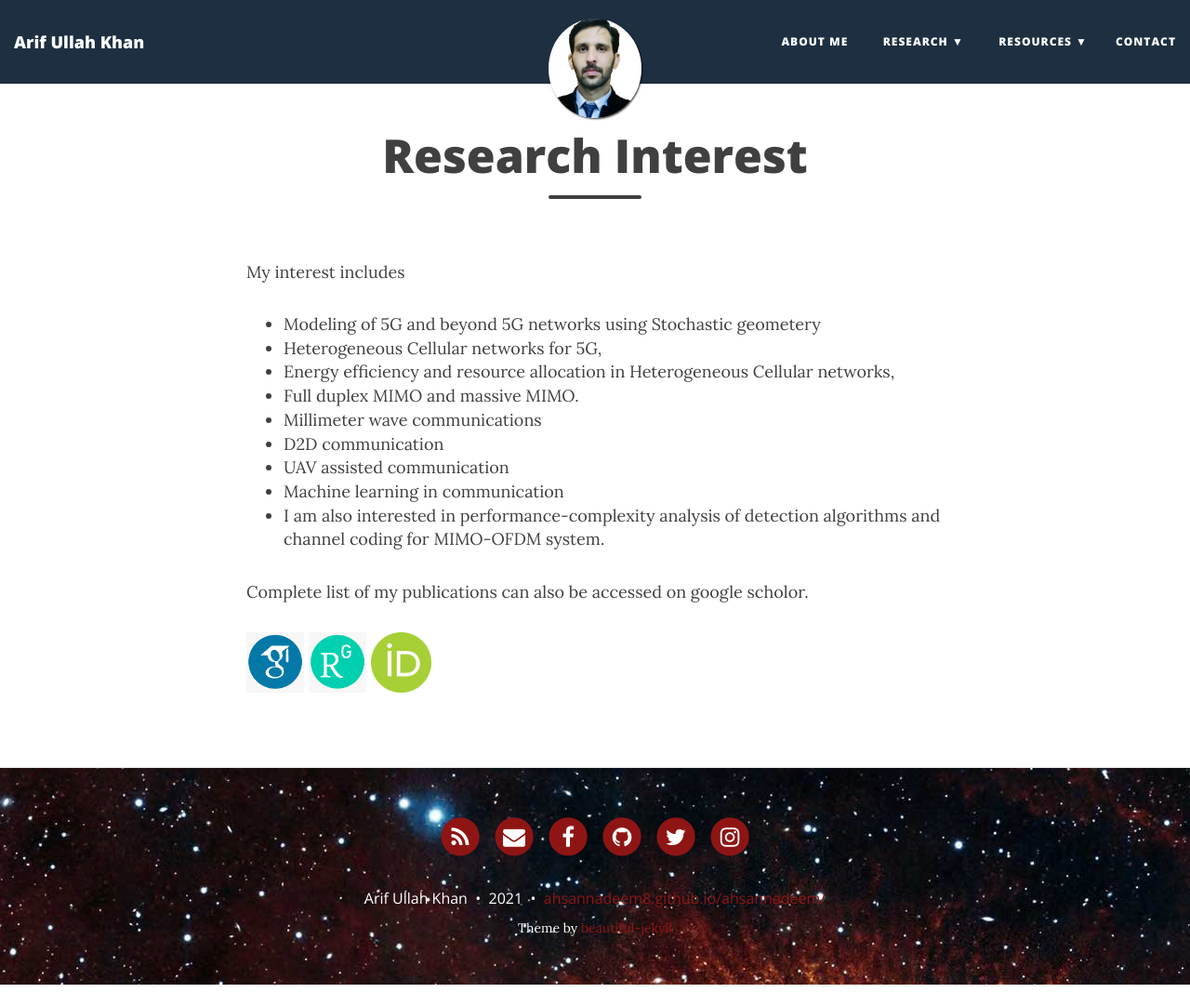
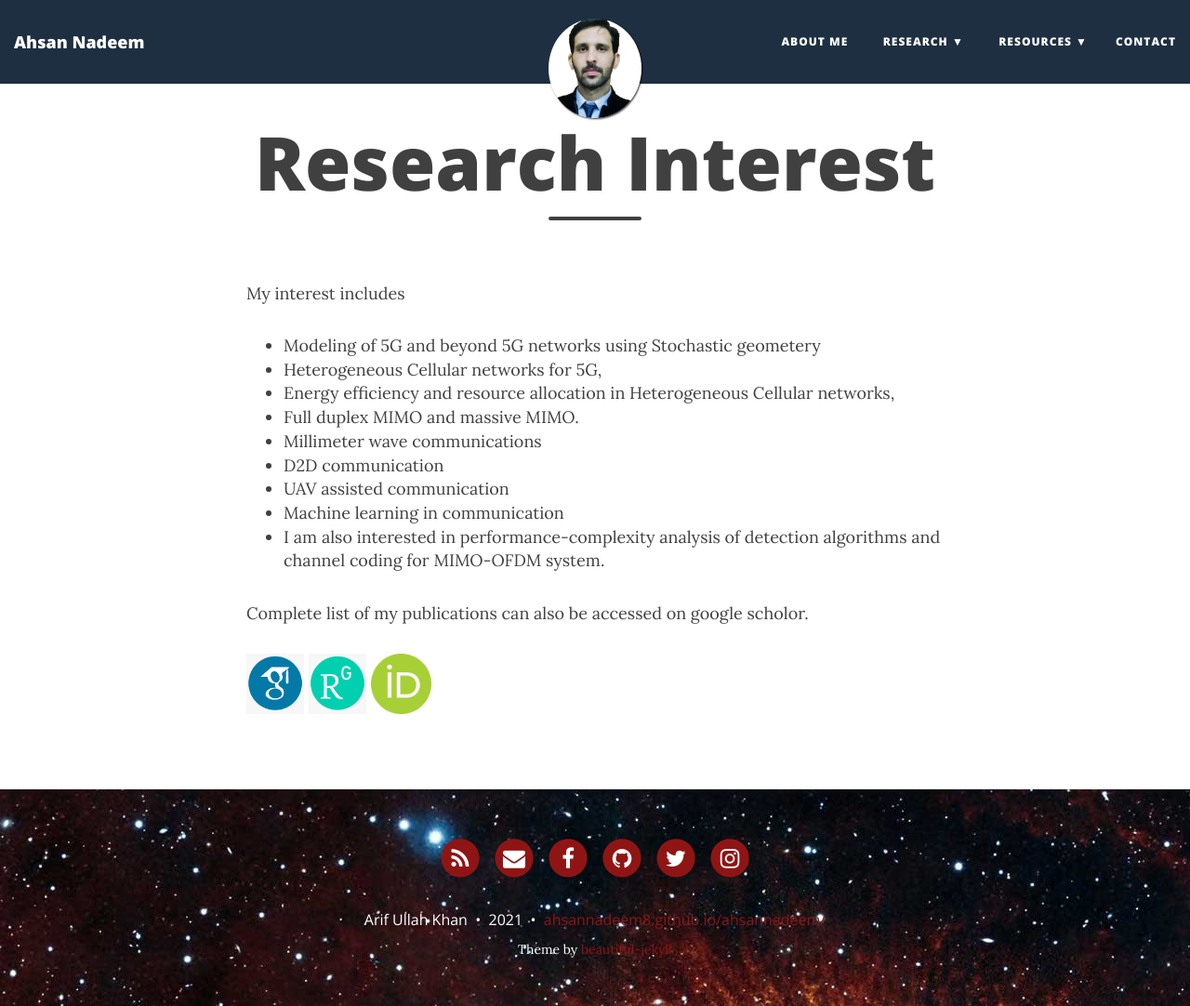
Before and after one commit to ahsannadeem8/ahsannadeem, a Jekyll site: the page built from researchinterest.md, in a window 1280 px wide and 1082 px high. Shown: the whole window at 93% size. Built offline with Jekyll 4.4.1, drawn with Linux system fonts in a browser that asks for light colours; nearby versions of some CDN libraries.

Commit message:
Update _config.yml

```diff
--- a/_config.yml
+++ b/_config.yml
@@ -4,8 +4,8 @@
 # baseurl is the website's URL without the hostname
 
 # If you are building a simple GitHub user page (http://username.github.io) then use these settings:
-url: "https://ahsannadeem8.github.io/ahsannadeem/"
-baseurl: ""
+#url: "https://ahsannadeem8.github.io/ahsannadeem/"
+#baseurl: ""
 
 # If you are building a GitHub project page then use these settings:
 #url: "http://username.github.io/projectname"
@@ -14,7 +14,7 @@ baseurl: ""
 # Of course don't forget to change the username and projectname to YOUR username and project
 
 # Name of website
-title: Arif Ullah Khan
+title: Ahsan Nadeem
 
 # Short description of your site
 description: webpage
```
